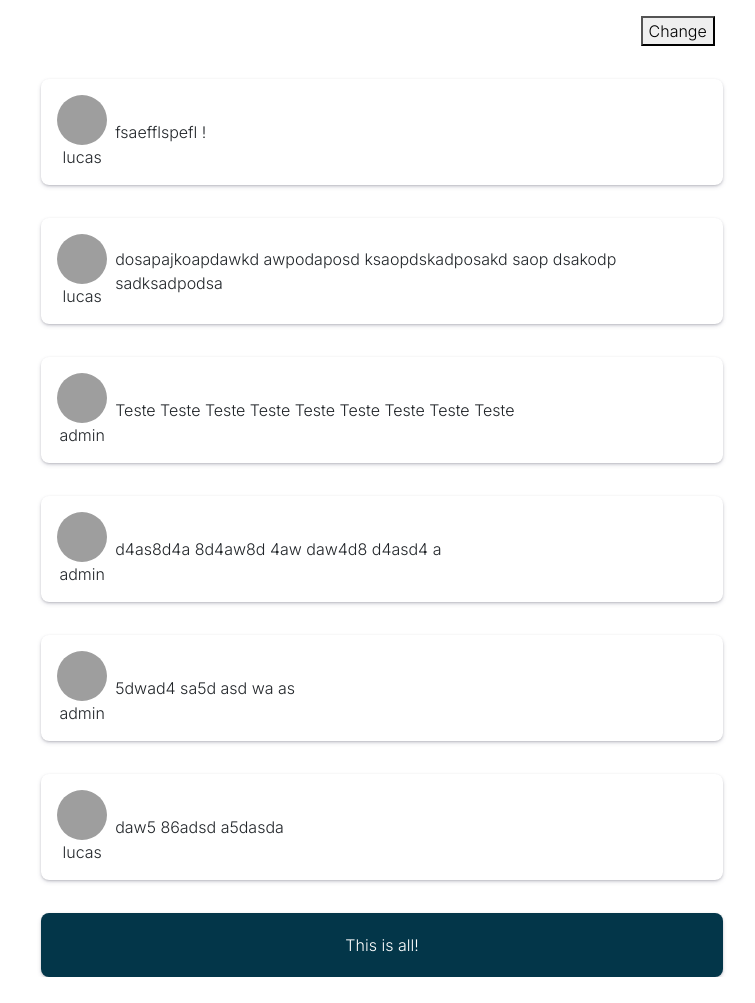
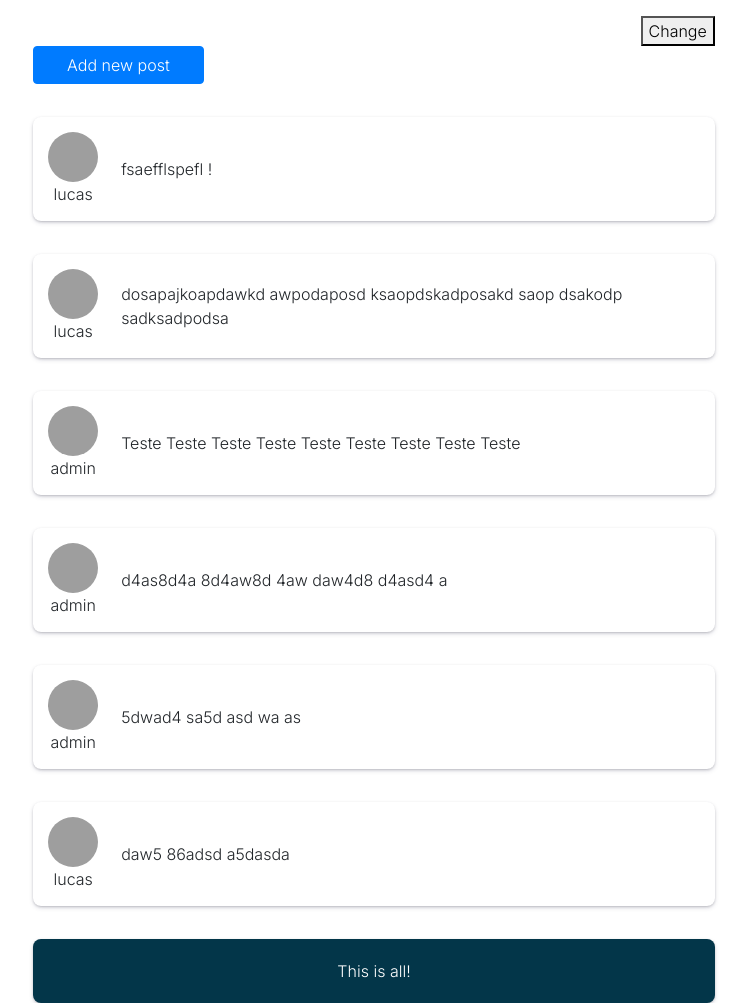
Before and after one commit to LucasVarella/project4-Network-cs50Harvard, a Django app: page /foryou in a window 1280 px wide. Shown: the part 56-1059 px from the top of the page, without its empty margins (266-1021 px from the left). Before the commit the page ends 1033 px from the top, so only its background shows below. Run offline with Django 3.2, Linux system fonts and the light colour scheme; a user stored in the database is signed in; data comes from the database, SQL or seed files in the repository; both versions use the stored data as it was after the commit; some libraries are stand-ins or nearby versions; grey boxes are pictures that could not be loaded.

Commit message:
add post

```diff
--- a/network/models.py
+++ b/network/models.py
@@ -16,7 +16,7 @@ class User(AbstractUser):
 
 class Post(models.Model):
     user = models.ForeignKey(User, on_delete=models.CASCADE, default=False)
-    content = models.TextField(max_length=170)
+    content = models.TextField(max_length=320)
     timestamp = models.DateTimeField
 
 class Like(models.Model):
--- a/network/static/network/app.js
+++ b/network/static/network/app.js
@@ -1,28 +1,41 @@
 document.addEventListener("DOMContentLoaded", function(){
 
-    document.querySelectorAll(".send-post").forEach(function(button){
-        button.onclick = () =>{
-            const content = document.querySelector(".content-post").value;
-            const csrf_token = document.querySelector("#csrf_token").value
+    // document.querySelectorAll(".send-post").forEach(function(button){
+    //     button.onclick = () =>{
+    //         const content = document.querySelector(".content-post").value;
+    //         const csrf_token = document.querySelector("#csrf_token").value
 
-            fetch('/newpost', {
-                method: 'POST',
-                body: JSON.stringify({
-                    content: content
+    //         fetch('/newpost', {
+    //             method: 'POST',
+    //             body: JSON.stringify({
+    //                 content: content
 
-                })
-              })
-              .then(response => response.json())
-              .then(result => {
-                console.log(result);
-                if (result.error){
-                }else{
-                }
-              });
+    //             })
+    //           })
+    //           .then(response => response.json())
+    //           .then(result => {
+    //             console.log(result);
+    //             if (result.error){
+    //             }else{
+    //             }
+    //           });
 
 
-        }
+    //     }
 
-    });
+    // });
+    document.querySelector("#show-newpost").style.display = 'none';
+    document.querySelector("#show-newpost-btn").addEventListener('click', () => showNewPost());
 
 });
+
+
+function showNewPost() {
+    console.log('ok');
+    var x = document.getElementById("show-newpost");
+    if (x.style.display === "none") {
+        x.style.display = "block";
+    } else {
+        x.style.display = "none";
+    }
+}
--- a/network/static/network/styles.css
+++ b/network/static/network/styles.css
@@ -109,7 +109,6 @@ textarea{
     box-shadow: rgba(50, 50, 93, 0.25) 0px 2px 5px -1px, rgba(0, 0, 0, 0.3) 0px 1px 3px -1px;
     padding: 20px 40px;
     min-width: 20%;
-    margin: 0px 8px;
     border-radius: 8px;
 
 }
@@ -168,3 +167,11 @@ textarea{
 #toggle-posts{
     justify-content: right;
 }
+
+.infos-post{
+    padding: 7px;
+    display: flex;
+    flex-direction: column;
+    align-items: center;
+    justify-content: center;
+}
--- a/network/templates/network/index.html
+++ b/network/templates/network/index.html
@@ -8,15 +8,29 @@
     <div id="toggle-posts" class="d-inline-flex">
         <button>Change</button>
     </div>
+
+    <button id="show-newpost-btn" class="btn btn-primary w-25">Add new post</button>
+
+    <div id="show-newpost" class="box mt-2" >
+            <div class="w-100">
+                <div class="post-content">
+                    <input hidden type="text" value={{csrf_token}} name="csrf_token" id="csrf_token">
+                    <textarea maxlength="320" class="content-post" placeholder="Describe yourself here..."></textarea>
+                </div>
+                <div style="text-align: right;" class="pt-2">
+                    <button class="send-post btn btn-outline-primary">Send</button>
+                </div>
+            </div>
+    </div>
+
     {% for post in posts %}
     <hr>
     <div class="box w-100 d-inline-flex p-2 flex-row align-items-center">
-        <div class="d-inline-flex p-2 flex-column align-items-center justify-content-center">
+        <div class="infos-post">
             <div id="post-logo"><img src={{post.user.img_url}}/></div>
             <span class="">{{post.user.username}}</span>
         </div>
-        <div class="vr"></div>
-        <div class="post-content">
+        <div class="post-content pl-3">
             {{post.content}}
         </div>
     </div>
--- a/network/templates/network/profile.html
+++ b/network/templates/network/profile.html
@@ -38,7 +38,7 @@
             <div class="w-100">
                 <div class="post-content">
                     <input hidden type="text" value={{csrf_token}} name="csrf_token" id="csrf_token">
-                    <textarea class="content-post" placeholder="Describe yourself here..."></textarea>
+                    <textarea maxlength="320" class="content-post" placeholder="Describe yourself here..."></textarea>
                 </div>
                 <div style="text-align: center;" class="pt-2">
                     <button class="send-post btn btn-outline-primary">Send</button>
```
Also changed, not shown: db.sqlite3.
